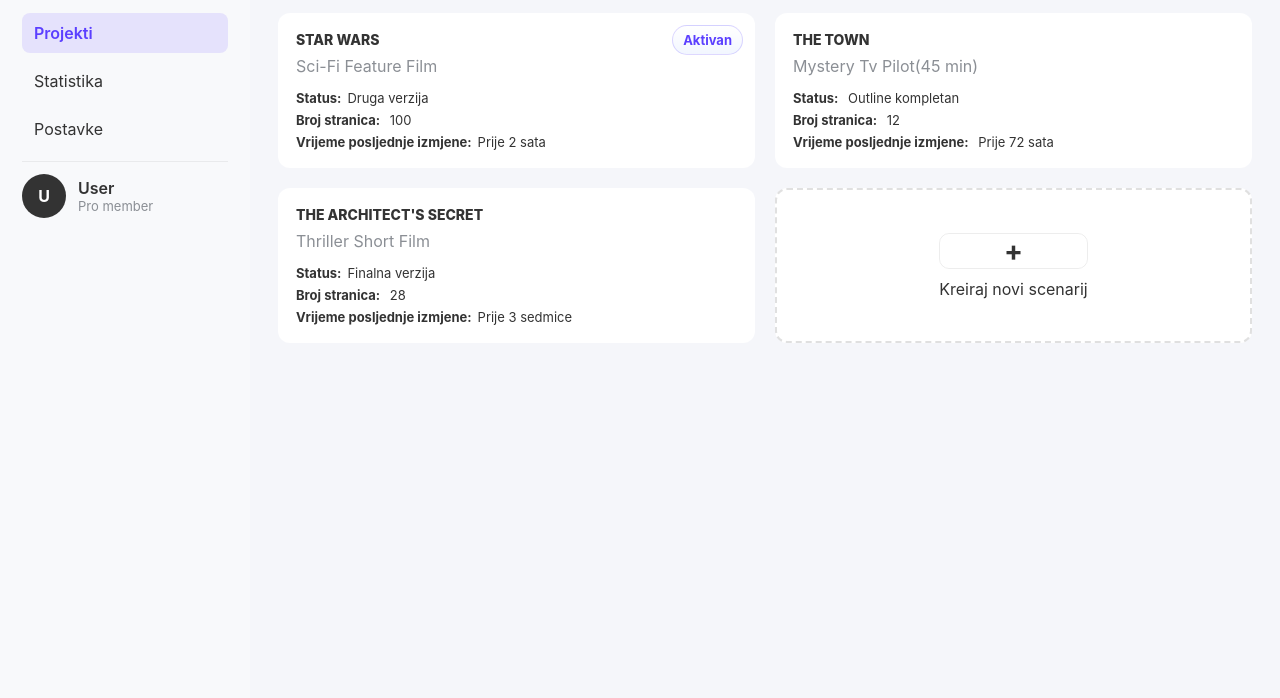
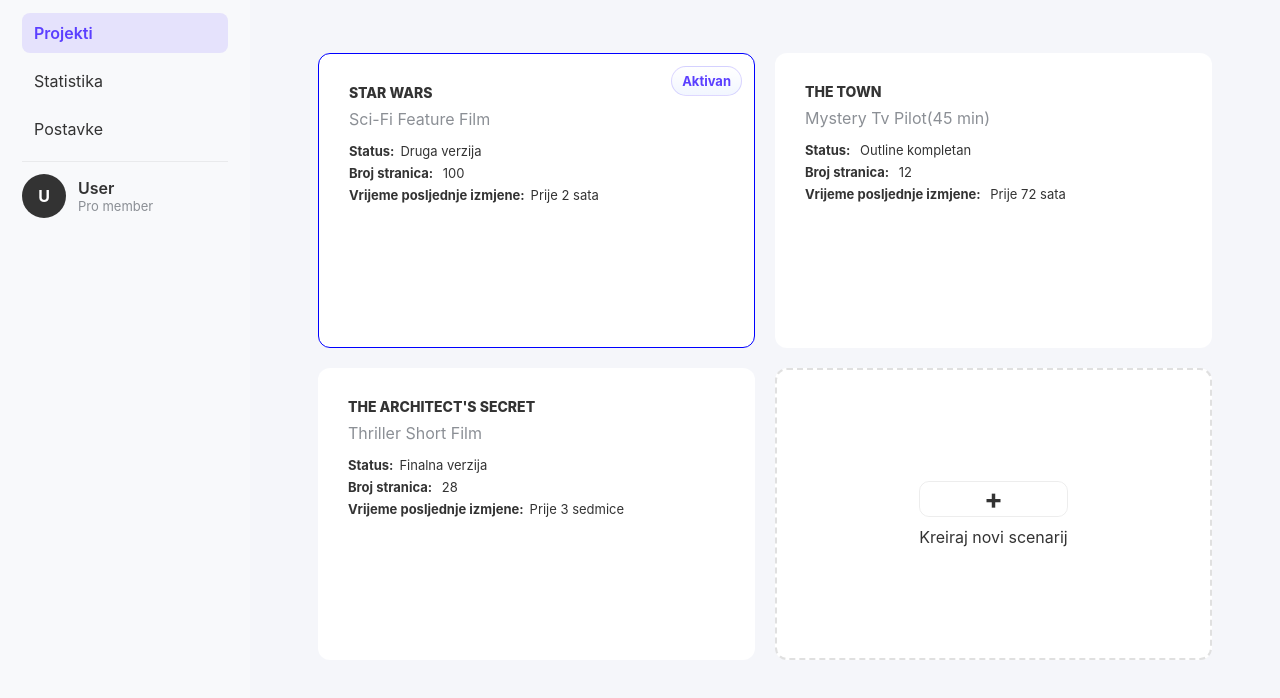
Before and after one commit to ihindija1/ScenarijPro, a plain HTML site: page projects.html in a window 1280 px wide. Shown: the part 72-770 px from the top of the page. Drawn offline with Linux system fonts and the light colour scheme.

Commit message:
Popravljen zad1,responzivan main

```diff
--- a/projects.css
+++ b/projects.css
@@ -32,10 +32,12 @@ body{
 }
 .main{
   padding:28px;
+   width: 100%;
   flex:1;
   display:flex;
   flex-direction:column;
   gap:20px;
+  height: 100vh;
 }
 
 #naslov{
@@ -123,23 +125,29 @@ body{
 
 
 .grid{
-  display:grid;
-  grid-template-columns: repeat(2, 1fr);
+  padding:40px;
+   display: grid;
+  grid-template-columns: repeat(2, minmax(0, 1fr));
   gap: var(--card-gap);
+  width: 100%;
+  flex:1;
 }
 
 .card{
 
   background:var(--card-bg);
   border-radius:12px;
-  padding:18px;
+  padding:30px;
   transition: box-shadow .15s ease, transform .08s ease;
   position:relative;
+}
+.card.active{
+  border:1px blue solid;
 }
 .card:hover{
    box-shadow: 0 2px 8px rgba(0,0,0,0.05);
    transform: translateY(-3px);
-  border:1px blue solid; }
+  }
 
 .title{
   margin:0 0 8px 0;
@@ -198,7 +206,7 @@ body{
 }
 
 .card-new:hover{
-  border:2px dashed blue;
+  border:2px dashed black;;
 background:transparent;
 
 }
--- a/projects.html
+++ b/projects.html
@@ -42,7 +42,7 @@
       </header>
 
      <section class="grid">
-      <article class="card">
+      <article class="card active">
         <div class="card-inner">
           <div class="card-top">
             <h2 class="title">STAR WARS</h2>
```
